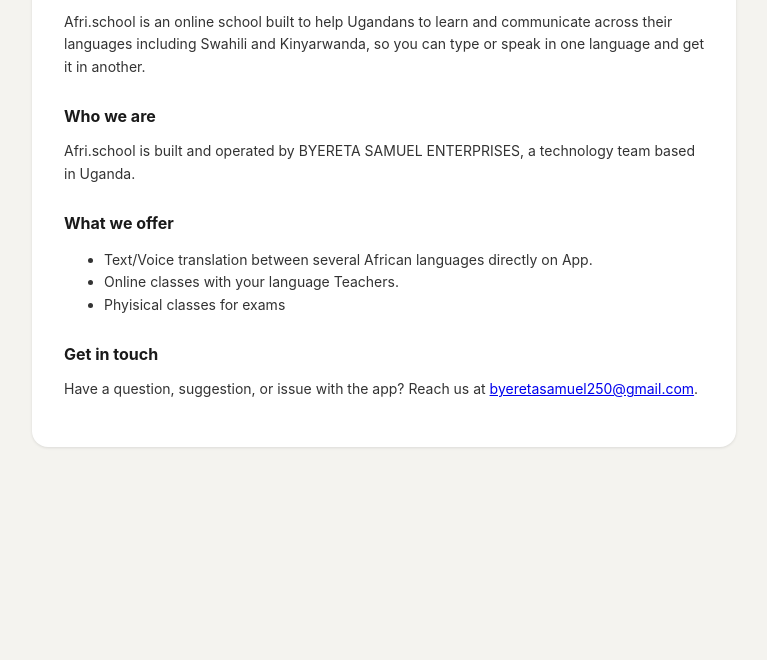
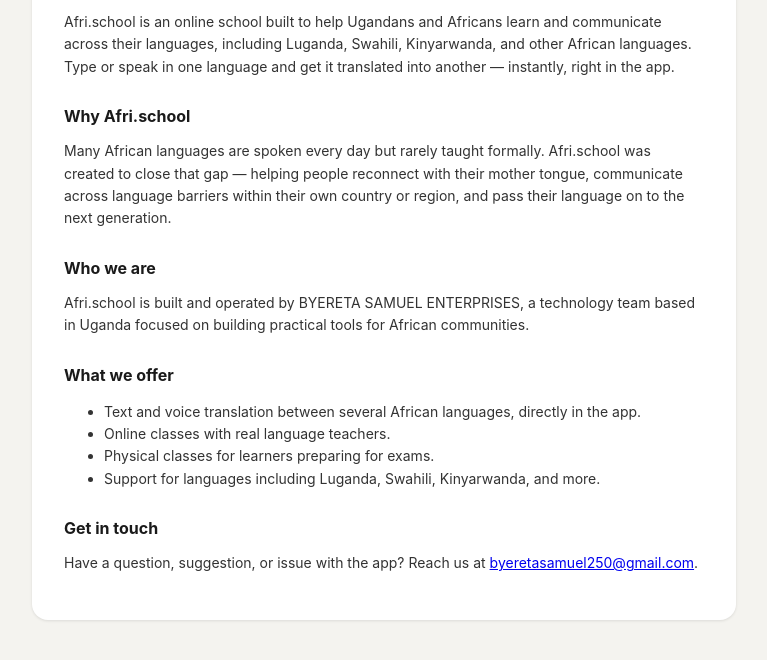
Before and after one commit to byeretasamuel250-art/AfriTranslate, a website: page about.html in a window 1280 px wide. Shown: the part 120-780 px from the top of the page, without its empty margins (256-1023 px from the left). Drawn offline with Linux system fonts and the light colour scheme.

Commit message:
Revise About Us section and offerings for clarity
Updated the description of Afri.school to include more languages and clarify its purpose. Enhanced the offerings section with more details about language support and class types.

```diff
--- a/about.html
+++ b/about.html
@@ -62,16 +62,20 @@
   <a class="back" href="index.html">&larr; Back to Afri.school</a>
   <h1>About Us</h1>
 
-  <p>Afri.school is an online school built to help Ugandans to learn and communicate across their languages including Swahili and Kinyarwanda, so you can type or speak in one language and get it in another.</p>
+  <p>Afri.school is an online school built to help Ugandans and Africans learn and communicate across their languages, including Luganda, Swahili, Kinyarwanda, and other African languages. Type or speak in one language and get it translated into another — instantly, right in the app.</p>
+
+  <h2>Why Afri.school</h2>
+  <p>Many African languages are spoken every day but rarely taught formally. Afri.school was created to close that gap — helping people reconnect with their mother tongue, communicate across language barriers within their own country or region, and pass their language on to the next generation.</p>
 
   <h2>Who we are</h2>
-  <p>Afri.school is built and operated by BYERETA SAMUEL ENTERPRISES, a technology team based in Uganda.</p>
+  <p>Afri.school is built and operated by BYERETA SAMUEL ENTERPRISES, a technology team based in Uganda focused on building practical tools for African communities.</p>
 
   <h2>What we offer</h2>
   <ul>
-    <li>Text/Voice translation between several African languages directly on App.</li>
-    <li>Online classes with your language Teachers.</li>
-    <li>Phyisical classes for exams</li>
+    <li>Text and voice translation between several African languages, directly in the app.</li>
+    <li>Online classes with real language teachers.</li>
+    <li>Physical classes for learners preparing for exams.</li>
+    <li>Support for languages including Luganda, Swahili, Kinyarwanda, and more.</li>
   </ul>
 
   <h2>Get in touch</h2>
```
